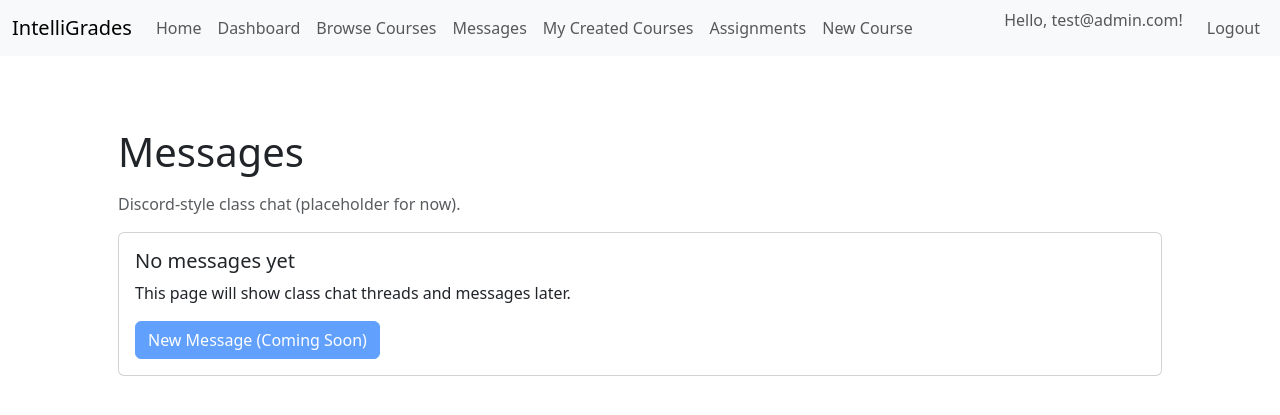
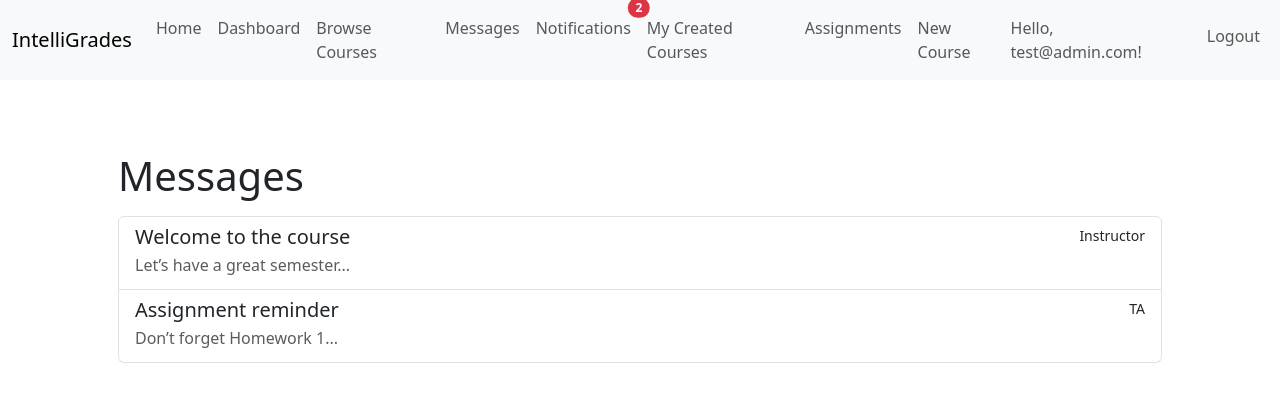
Before and after one commit to jona70x/lms-project, a Flask app: page /messages in a window 1280 px wide. Shown: the top 415 px of the page. Run offline with Flask 3, Linux system fonts and the light colour scheme; the first user in the database is signed in.

Commit message:
Add dashboard notifications and messages pages

```diff
--- a/app/main/routes.py
+++ b/app/main/routes.py
@@ -35,7 +35,27 @@ def dashboard():
 @main_bp.route("/messages")
 @login_required
 def messages():
-    return render_template("main/messages.html")
+    threads = [
+        {"id": 1, "from": "Instructor", "subject": "Welcome to the course", "preview": "Let’s have a great semester..."},
+        {"id": 2, "from": "TA", "subject": "Assignment reminder", "preview": "Don’t forget Homework 1..."},
+    ]
+    return render_template("main/messages.html", threads=threads)
+
+
+@main_bp.route("/messages/<int:msg_id>")
+@login_required
+def message_detail(msg_id):
+    threads = [
+        {"id": 1, "from": "Instructor", "subject": "Welcome to the course", "preview": "Let’s have a great semester...", "body": "Welcome! Please read the syllabus and check the schedule."},
+        {"id": 2, "from": "TA", "subject": "Assignment reminder", "preview": "Don’t forget Homework 1...", "body": "Homework 1 is due this Friday at 11:59PM."},
+    ]
+
+    msg = next((t for t in threads if t["id"] == msg_id), None)
+    if not msg:
+        flash("Message not found.", "danger")
+        return redirect(url_for("main.messages"))
+
+    return render_template("main/message_detail.html", msg=msg)
 
 
 # GPA calculator
--- a/app/main/templates/main/dashboard.html
+++ b/app/main/templates/main/dashboard.html
@@ -4,7 +4,7 @@
 <div class="container mt-4">
 
   <h1 class="mb-3">Dashboard</h1>
-  <p class="text-muted">Welcome, {{ current_user.username }}!</p>
+  <p class="text-muted">Welcome, {{ current_user.email }}!</p>
 
   <!-- Notifications -->
    <h3 class="mt-4">Notifications</h3>
--- a/app/main/templates/main/messages.html
+++ b/app/main/templates/main/messages.html
@@ -1,18 +1,25 @@
 {% extends "base.html" %}
-
 {% block body %}
 <div class="container mt-4">
   <h1 class="mb-3">Messages</h1>
-  <p class="text-muted">Discord-style class chat (placeholder for now).</p>
 
-  <div class="card">
-    <div class="card-body">
-      <h5 class="card-title">No messages yet</h5>
-      <p class="card-text">
-        This page will show class chat threads and messages later.
-      </p>
-      <button class="btn btn-primary" disabled>New Message (Coming Soon)</button>
+  {% if threads %}
+    <div class="list-group">
+      {% for t in threads %}
+        <a href="{{ url_for('main.message_detail', msg_id=t['id']) }}"
+            class="list-group-item list-group-item-action">
+
+
+          <div class="d-flex w-100 justify-content-between">
+            <h5 class="mb-1">{{ t.subject }}</h5>
+            <small>{{ t.from }}</small>
+          </div>
+          <p class="mb-1 text-muted">{{ t.preview }}</p>
+        </a>
+      {% endfor %}
     </div>
-  </div>
+  {% else %}
+    <p class="text-muted">No messages yet.</p>
+  {% endif %}
 </div>
 {% endblock %}
--- a/app/templates/base.html
+++ b/app/templates/base.html
@@ -49,6 +49,16 @@
                <a class="nav-link" href="{{ url_for('main.messages') }}">Messages</a>
             </li>
 
+            <li class="nav-item">
+               <a class="nav-link position-relative" href="{{ url_for('main.dashboard') }}">
+                   Notifications
+                  {% if notifications and notifications|length > 0 %}
+                   <span class="position-absolute top-0 start-100 translate-middle badge rounded-pill bg-danger">
+                  {{ notifications|length }}
+                   </span>
+                   {% endif %}
+               </a>
+            </li>
 
             <!-- STUDENT-only links -->
             {% if current_user.is_student %}
```
Also changed, not shown: app/main/templates/main/message_detail.html (added, +11 -0 lines).
